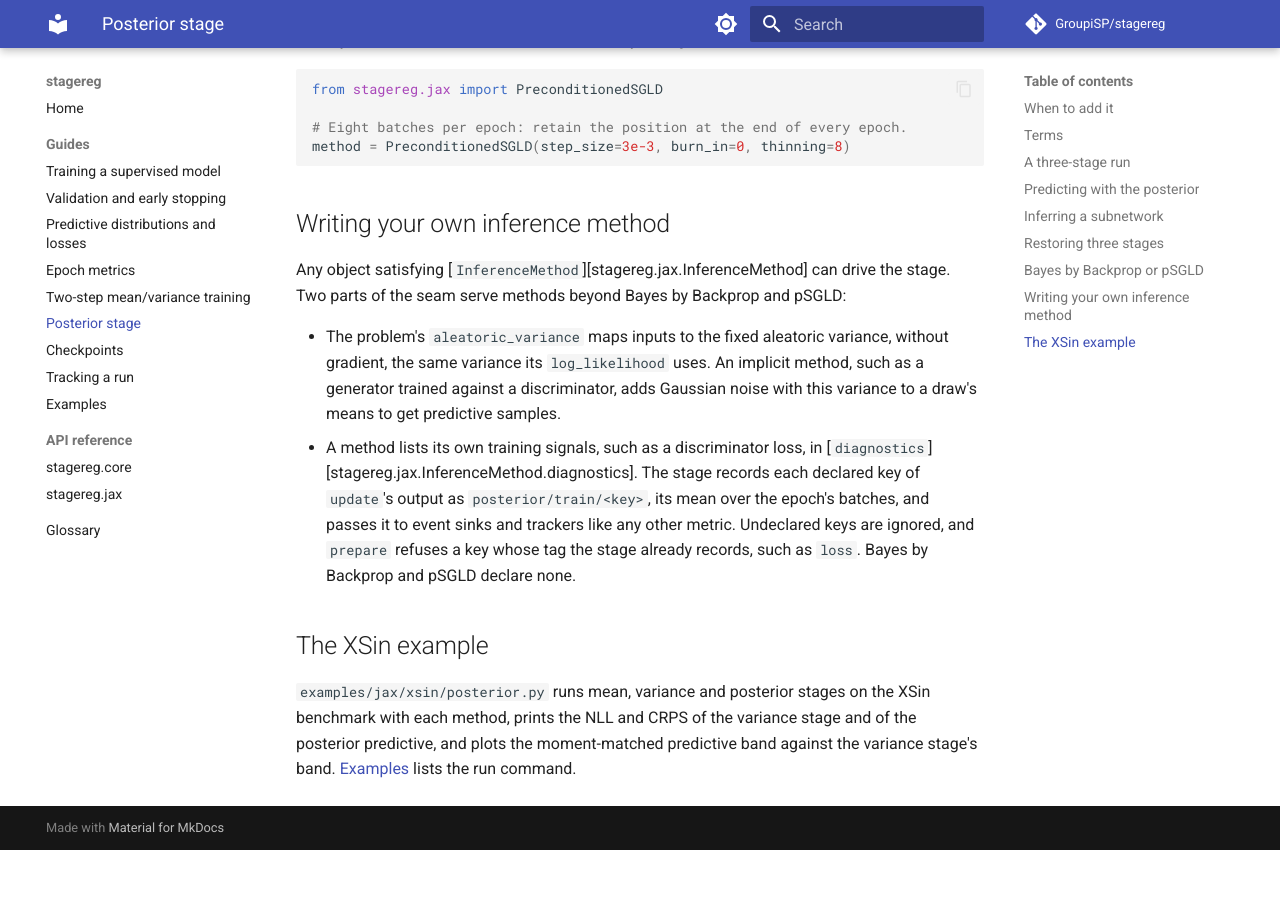
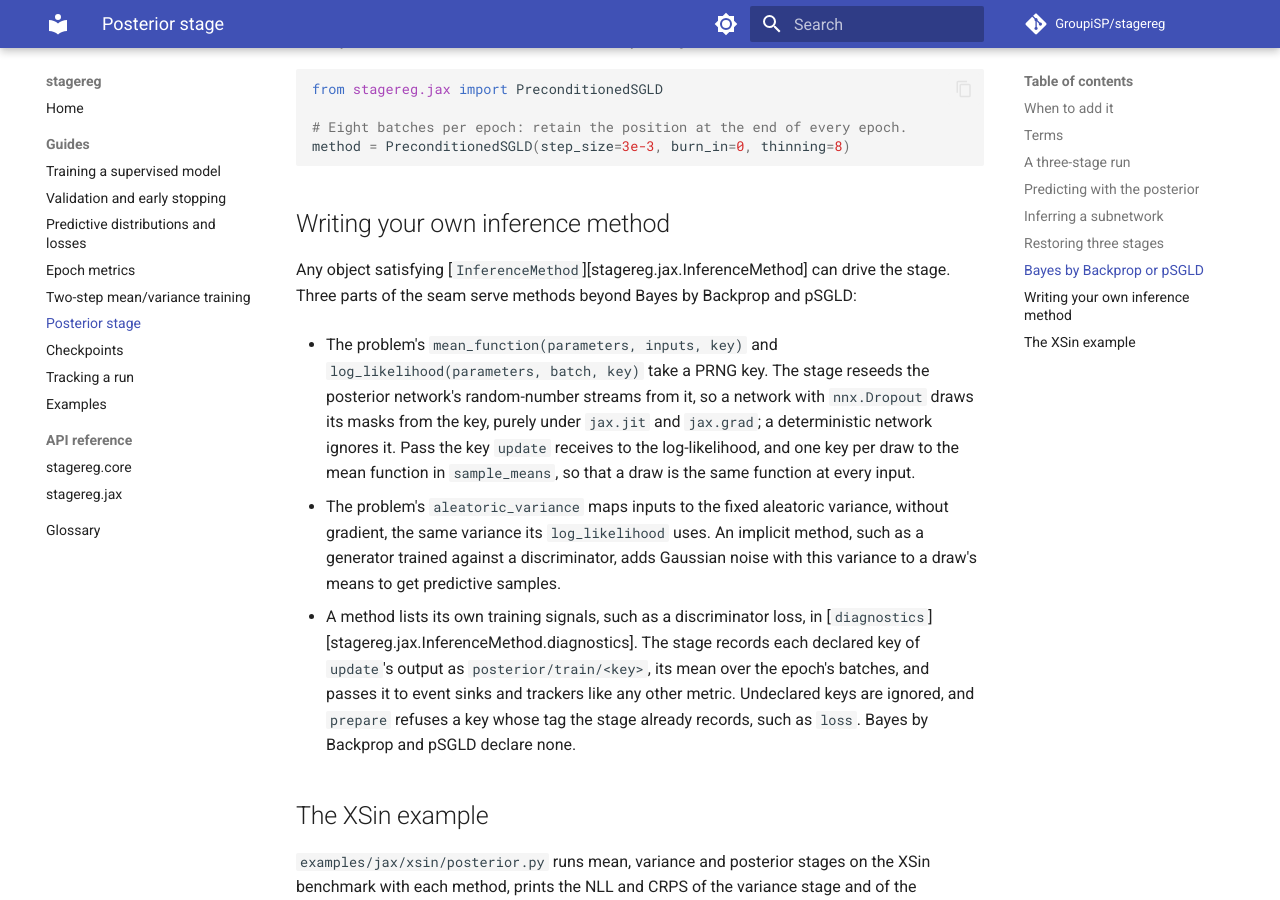
Before and after one commit to GroupiSP/probreg, an MkDocs documentation site: the page built from docs_site/guides/posterior-stage.md, in a window 1280 px wide and 900 px high, scrolled down 5471 px. Built offline with MkDocs 1.6.1 and Material for MkDocs 9.7.7, drawn with Linux system fonts in a browser that asks for light colours; comment, search, counter and statistics services are not loaded; before the commit the page ends 6321 px from its top, so only the background shows below that.

Commit message:
docs: record the keyed posterior seam in ADR-0009, the guide and the changelog
Co-Authored-By: Claude Opus 5.5 <noreply@anthropic.com>

```diff
--- a/docs_site/guides/posterior-stage.md
+++ b/docs_site/guides/posterior-stage.md
@@ -226,8 +226,16 @@ method = PreconditionedSGLD(step_size=3e-3, burn_in=0, thinning=8)
 ## Writing your own inference method
 
 Any object satisfying [`InferenceMethod`][stagereg.jax.InferenceMethod] can
-drive the stage. Two parts of the seam serve methods beyond Bayes by Backprop
+drive the stage. Three parts of the seam serve methods beyond Bayes by Backprop
 and pSGLD:
+
+- The problem's `mean_function(parameters, inputs, key)` and
+  `log_likelihood(parameters, batch, key)` take a PRNG key. The stage reseeds
+  the posterior network's random-number streams from it, so a network with
+  `nnx.Dropout` draws its masks from the key, purely under `jax.jit` and
+  `jax.grad`; a deterministic network ignores it. Pass the key `update`
+  receives to the log-likelihood, and one key per draw to the mean function in
+  `sample_means`, so that a draw is the same function at every input.
 
 - The problem's `aleatoric_variance` maps inputs to the fixed aleatoric
   variance, without gradient, the same variance its `log_likelihood` uses. An
```
Also changed, not shown: CHANGELOG.md (+8 -0 lines), docs/adr/0009-posterior-stage-drives-inference-methods-that-yield-mean-function-draws.md (+2 -0 lines).
